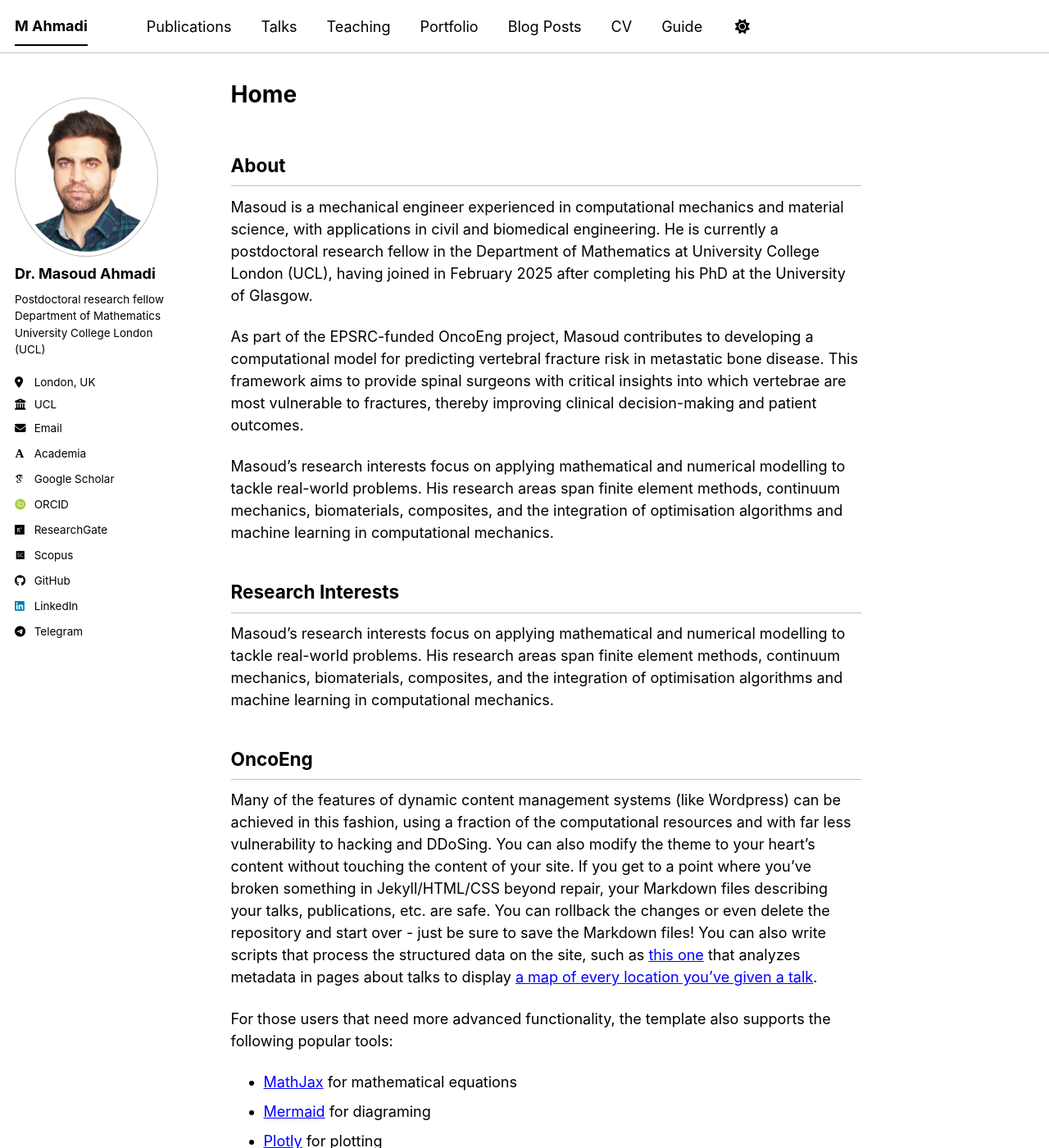
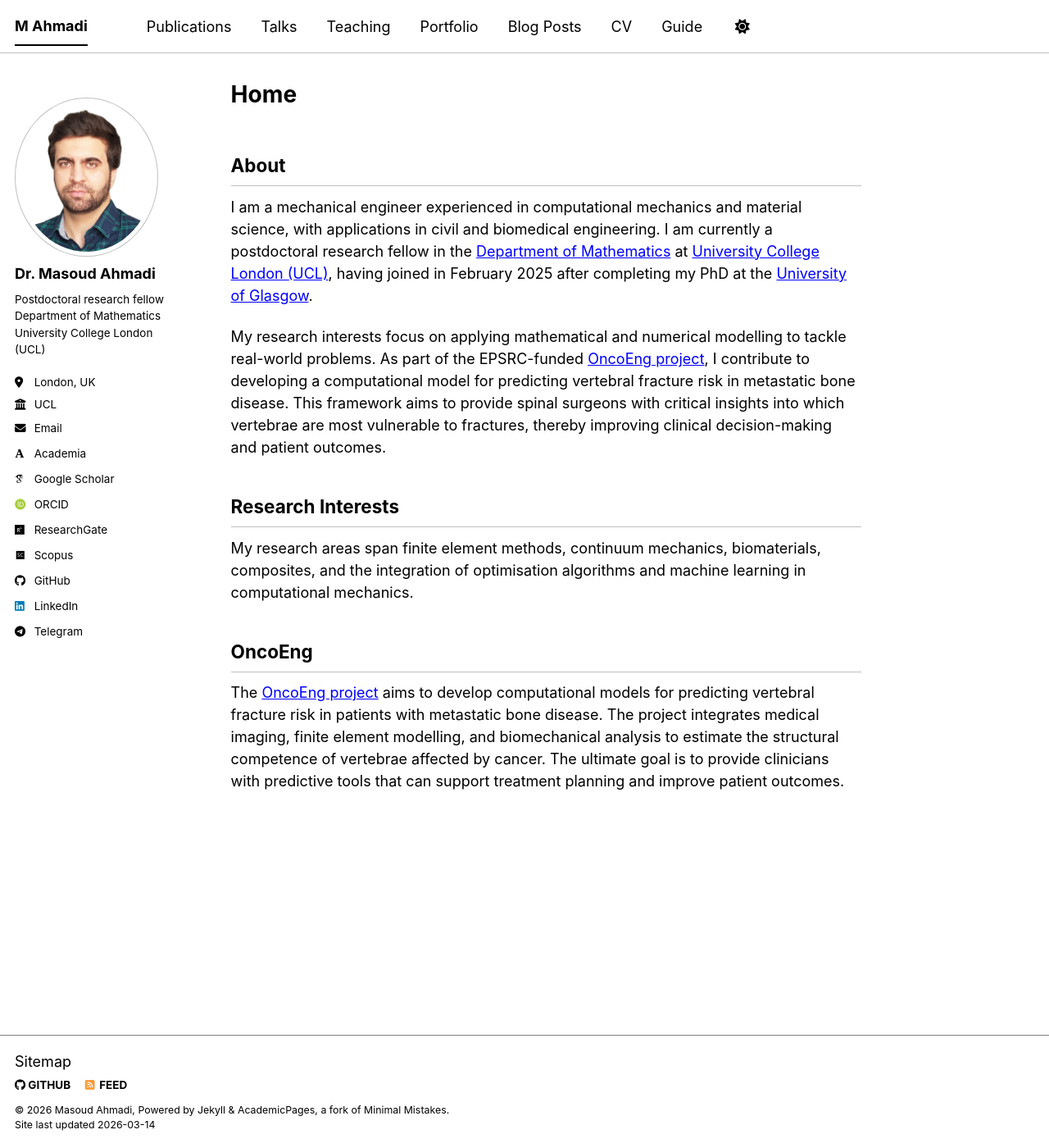
Before and after one commit to Masoud16ahm/Masoud16ahm.github.io, a Jekyll site: the page built from _pages/about.md, in a window 1280 px wide and 1400 px high. Shown: the whole window at 82% size. Built offline with Jekyll 4.4.1, drawn with Linux system fonts in a browser that asks for light colours; some web fonts are replaced; a script bundle is joined from its source files by our own code; library files that are not in the unit come from our copies; some of the changed text lies outside the part shown.

Commit message:
Revise about page content and formatting
Updated personal information to use first-person perspective and added links to relevant institutions and projects.

```diff
--- a/_pages/about.md
+++ b/_pages/about.md
@@ -9,56 +9,16 @@ redirect_from:
 
 About
 ------
-Masoud is a mechanical engineer experienced in computational mechanics and material science, with applications in civil and biomedical engineering. He is currently a postdoctoral research fellow in the Department of Mathematics at University College London (UCL), having joined in February 2025 after completing his PhD at the University of Glasgow.
+I am a mechanical engineer experienced in computational mechanics and material science, with applications in civil and biomedical engineering. I am currently a postdoctoral research fellow in the [Department of Mathematics](https://www.ucl.ac.uk/mathematical-physical-sciences/maths) at [University College London (UCL)](https://www.ucl.ac.uk/), having joined in February 2025 after completing my PhD at the [University of Glasgow](https://www.gla.ac.uk/).
 
-As part of the EPSRC-funded OncoEng project, Masoud contributes to developing a computational model for predicting vertebral fracture risk in metastatic bone disease. This framework aims to provide spinal surgeons with critical insights into which vertebrae are most vulnerable to fractures, thereby improving clinical decision-making and patient outcomes.
+My research interests focus on applying mathematical and numerical modelling to tackle real-world problems. As part of the EPSRC-funded [OncoEng project](https://oncoeng.org/), I contribute to developing a computational model for predicting vertebral fracture risk in metastatic bone disease. This framework aims to provide spinal surgeons with critical insights into which vertebrae are most vulnerable to fractures, thereby improving clinical decision-making and patient outcomes.
 
-Masoud’s research interests focus on applying mathematical and numerical modelling to tackle real-world problems. His research areas span finite element methods, continuum mechanics, biomaterials, composites, and the integration of optimisation algorithms and machine learning in computational mechanics.
 
 Research Interests
 ------
-Masoud’s research interests focus on applying mathematical and numerical modelling to tackle real-world problems. His research areas span finite element methods, continuum mechanics, biomaterials, composites, and the integration of optimisation algorithms and machine learning in computational mechanics.
+My research areas span finite element methods, continuum mechanics, biomaterials, composites, and the integration of optimisation algorithms and machine learning in computational mechanics.
+
 
 OncoEng
 ------
-
-
-Many of the features of dynamic content management systems (like Wordpress) can be achieved in this fashion, using a fraction of the computational resources and with far less vulnerability to hacking and DDoSing. You can also modify the theme to your heart's content without touching the content of your site. If you get to a point where you've broken something in Jekyll/HTML/CSS beyond repair, your Markdown files describing your talks, publications, etc. are safe. You can rollback the changes or even delete the repository and start over - just be sure to save the Markdown files! You can also write scripts that process the structured data on the site, such as [this one](https://github.com/academicpages/academicpages.github.io/blob/master/talkmap.ipynb) that analyzes metadata in pages about talks to display [a map of every location you've given a talk](https://academicpages.github.io/talkmap.html).
-
-For those users that need more advanced functionality, the template also supports the following popular tools:
-- [MathJax](https://www.mathjax.org/) for mathematical equations
-- [Mermaid](https://mermaid.js.org/) for diagraming
-- [Plotly](https://plotly.com/javascript/) for plotting
-
-Getting started
-======
-1. Register a GitHub account if you don't have one and confirm your e-mail (required!)
-1. Fork [this template](https://github.com/academicpages/academicpages.github.io) by clicking the "Use this template" button in the top right.
-1. Go to the repository's settings (rightmost item in the tabs that start with "Code", should be below "Unwatch"). Rename the repository "[your GitHub username].github.io", which will also be your website's URL.
-1. Set site-wide configuration and create content & metadata (see below -- also see [this set of diffs](https://archive.is/3TPas) showing what files were changed to set up [an example site](https://getorg-testacct.github.io) for a user with the username "getorg-testacct")
-1. Upload any files (like PDFs, .zip files, etc.) to the files/ directory. They will appear at https://[your GitHub username].github.io/files/example.pdf.
-1. Check status by going to the repository settings, in the "GitHub pages" section
-
-Site-wide configuration
-------
-The main configuration file for the site is in the base directory in [_config.yml](https://github.com/academicpages/academicpages.github.io/blob/master/_config.yml), which defines the content in the sidebars and other site-wide features. You will need to replace the default variables with ones about yourself and your site's github repository. The configuration file for the top menu is in [_data/navigation.yml](https://github.com/academicpages/academicpages.github.io/blob/master/_data/navigation.yml). For example, if you don't have a portfolio or blog posts, you can remove those items from that navigation.yml file to remove them from the header.
-
-Create content & metadata
-------
-For site content, there is one Markdown file for each type of content, which are stored in directories like _publications, _talks, _posts, _teaching, or _pages. For example, each talk is a Markdown file in the [_talks directory](https://github.com/academicpages/academicpages.github.io/tree/master/_talks). At the top of each Markdown file is structured data in YAML about the talk, which the theme will parse to do lots of cool stuff. The same structured data about a talk is used to generate the list of talks on the [Talks page](https://academicpages.github.io/talks), each [individual page](https://academicpages.github.io/talks/2012-03-01-talk-1) for specific talks, the talks section for the [CV page](https://academicpages.github.io/cv), and the [map of places you've given a talk](https://academicpages.github.io/talkmap.html) (if you run this [python file](https://github.com/academicpages/academicpages.github.io/blob/master/talkmap.py) or [Jupyter notebook](https://github.com/academicpages/academicpages.github.io/blob/master/talkmap.ipynb), which creates the HTML for the map based on the contents of the _talks directory).
-
-**Markdown generator**
-
-The repository includes [a set of Jupyter notebooks](https://github.com/academicpages/academicpages.github.io/tree/master/markdown_generator
-) that converts a CSV containing structured data about talks or presentations into individual Markdown files that will be properly formatted for the Academic Pages template. The sample CSVs in that directory are the ones I used to create my own personal website at stuartgeiger.com. My usual workflow is that I keep a spreadsheet of my publications and talks, then run the code in these notebooks to generate the Markdown files, then commit and push them to the GitHub repository.
-
-How to edit your site's GitHub repository
-------
-Many people use a git client to create files on their local computer and then push them to GitHub's servers. If you are not familiar with git, you can directly edit these configuration and Markdown files directly in the github.com interface. Navigate to a file (like [this one](https://github.com/academicpages/academicpages.github.io/blob/master/_talks/2012-03-01-talk-1.md) and click the pencil icon in the top right of the content preview (to the right of the "Raw | Blame | History" buttons). You can delete a file by clicking the trashcan icon to the right of the pencil icon. You can also create new files or upload files by navigating to a directory and clicking the "Create new file" or "Upload files" buttons.
-
-Example: editing a Markdown file for a talk
-![Editing a Markdown file for a talk](/images/editing-talk.png)
-
-For more info
-------
-More info about configuring Academic Pages can be found in [the guide](https://academicpages.github.io/markdown/), the [growing wiki](https://github.com/academicpages/academicpages.github.io/wiki), and you can always [ask a question on GitHub](https://github.com/academicpages/academicpages.github.io/discussions). The [guides for the Minimal Mistakes theme](https://mmistakes.github.io/minimal-mistakes/docs/configuration/) (which this theme was forked from) might also be helpful.
+The [OncoEng project](https://oncoeng.org/) aims to develop computational models for predicting vertebral fracture risk in patients with metastatic bone disease. The project integrates medical imaging, finite element modelling, and biomechanical analysis to estimate the structural competence of vertebrae affected by cancer. The ultimate goal is to provide clinicians with predictive tools that can support treatment planning and improve patient outcomes.
```
